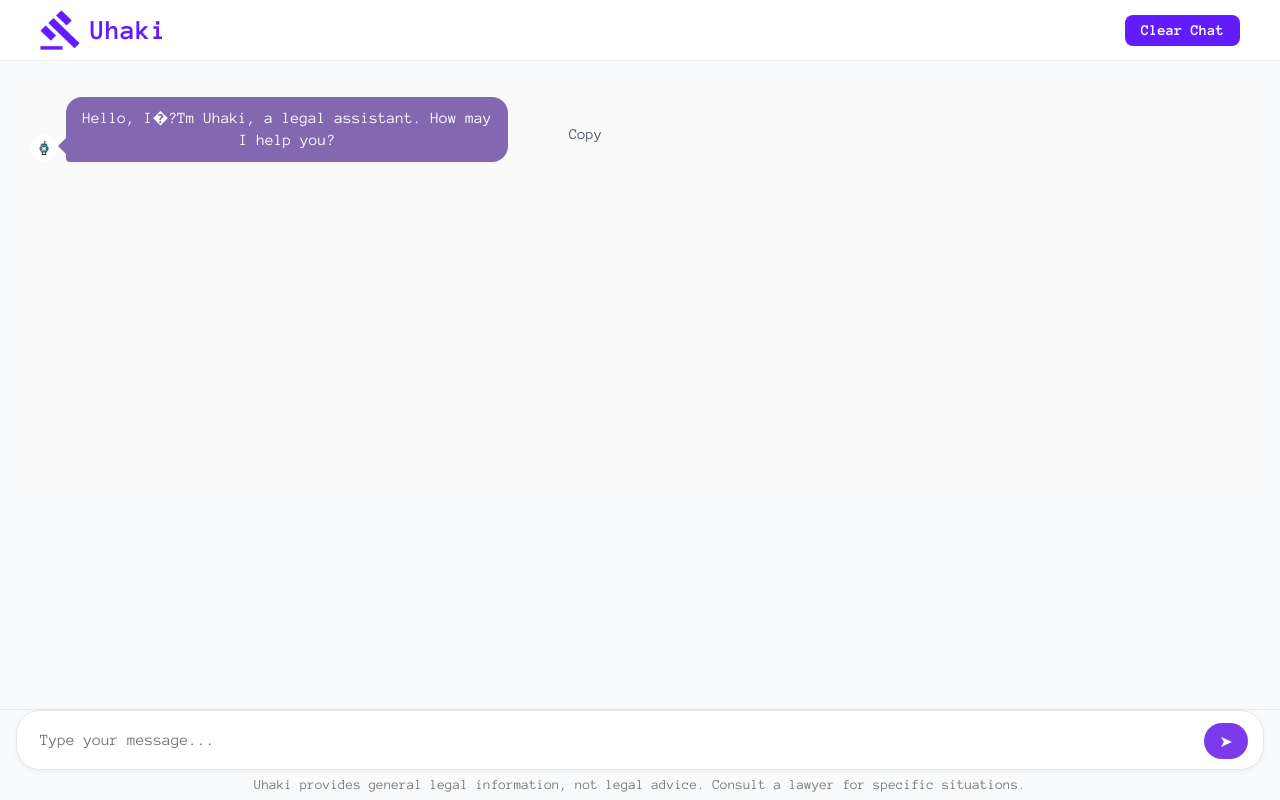
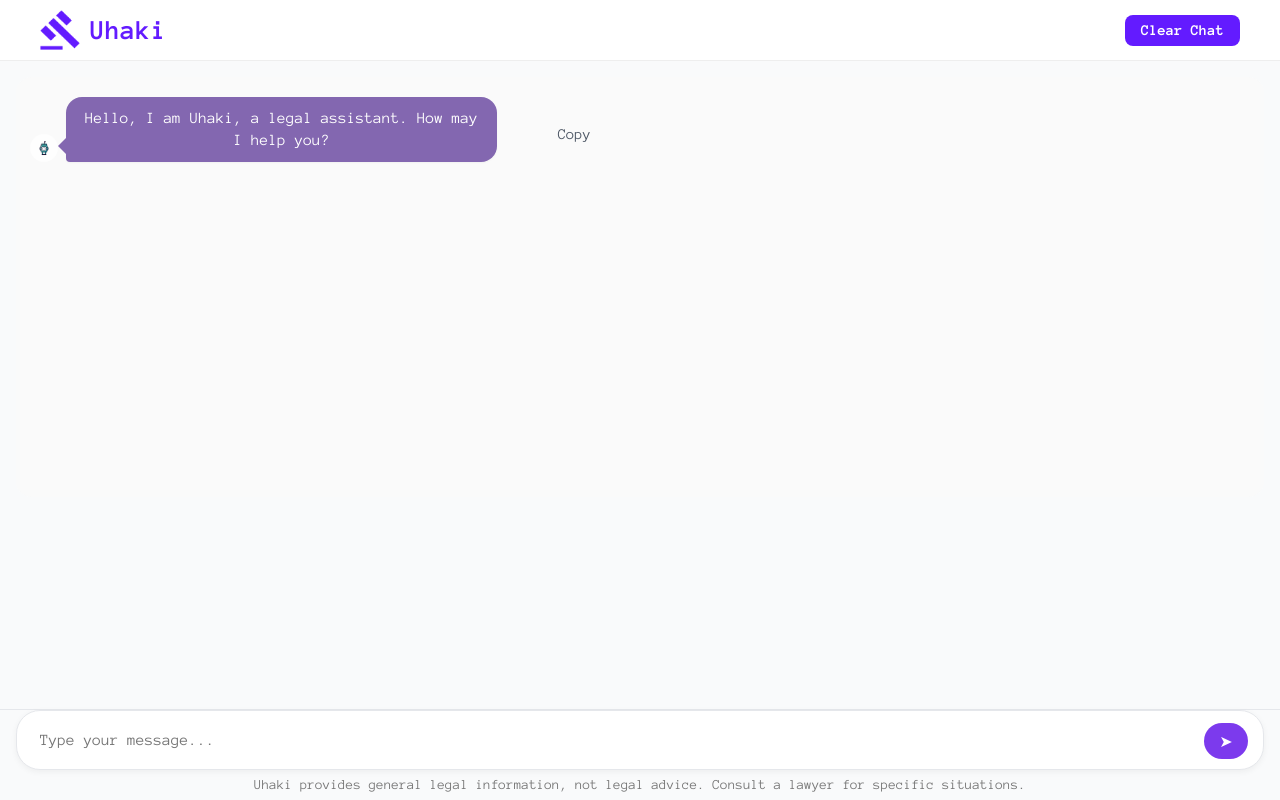
Before and after one commit to raychelleKalekye/Uhaki-legal-chatbot, a React (Create React App) app in the folder frontend/: page /ChatPage in a window 1280 px wide. Built offline with nearby package versions, Linux system fonts and the light colour scheme.

Commit message:
feat(readMe): update readMe - Added instructions for setting up the development environment - Included guidelines for contributing to the project - Updated project description and features list  related to issue #47

```diff
--- a/frontend/src/Pages/ChatPage.js
+++ b/frontend/src/Pages/ChatPage.js
@@ -17,7 +17,7 @@ const ChatPage = ({ registerClear }) => {
       setMessages(JSON.parse(saved));
     } else {
       setMessages([
-        { id: generateId(), sender: 'uhaki', text: 'Hello, I�?Tm Uhaki, a legal assistant. How may I help you?' }
+        { id: generateId(), sender: 'uhaki', text: 'Hello, I am Uhaki, a legal assistant. How may I help you?' }
       ]);
     }
   }, []);
```
Also changed, not shown: 2 other files (tests, documents, lock files or other folders).
